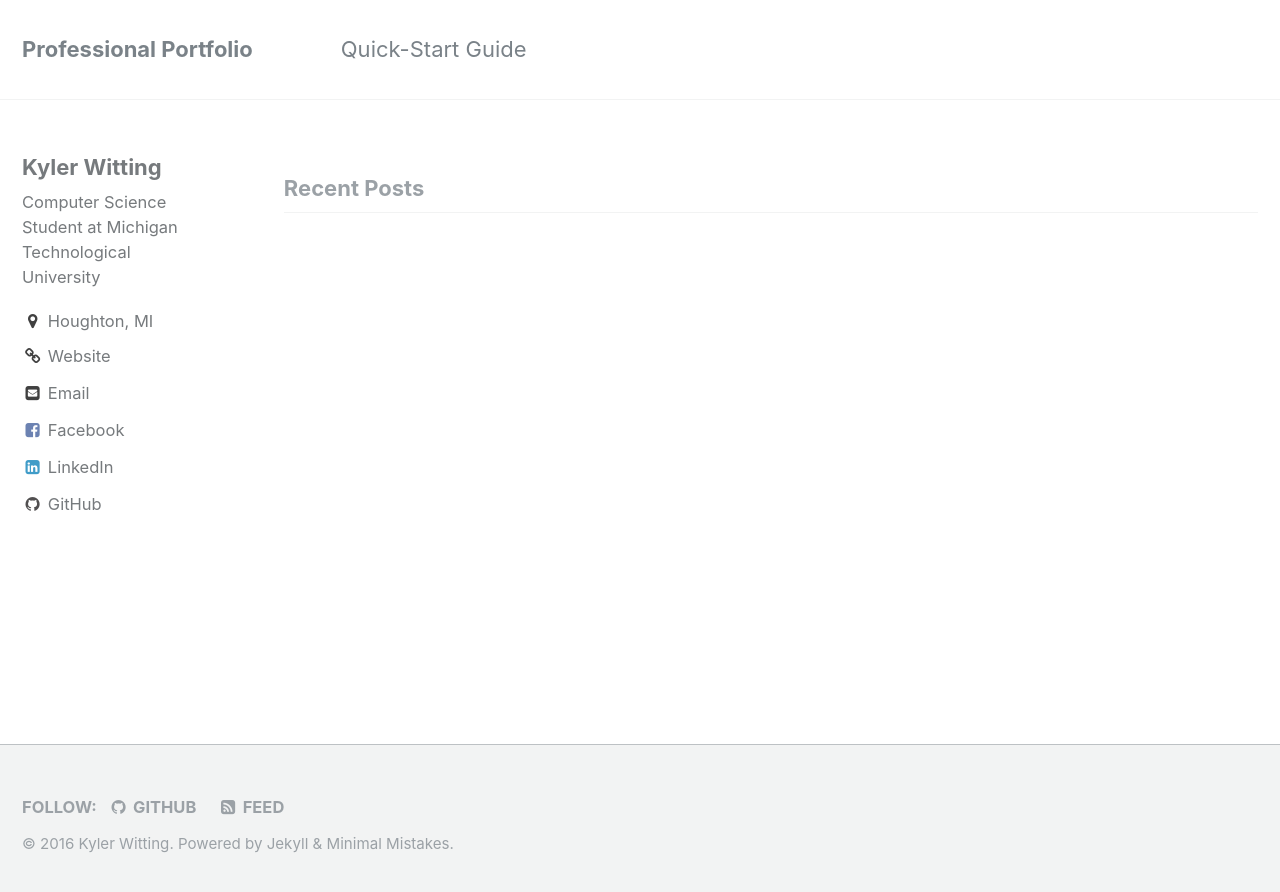
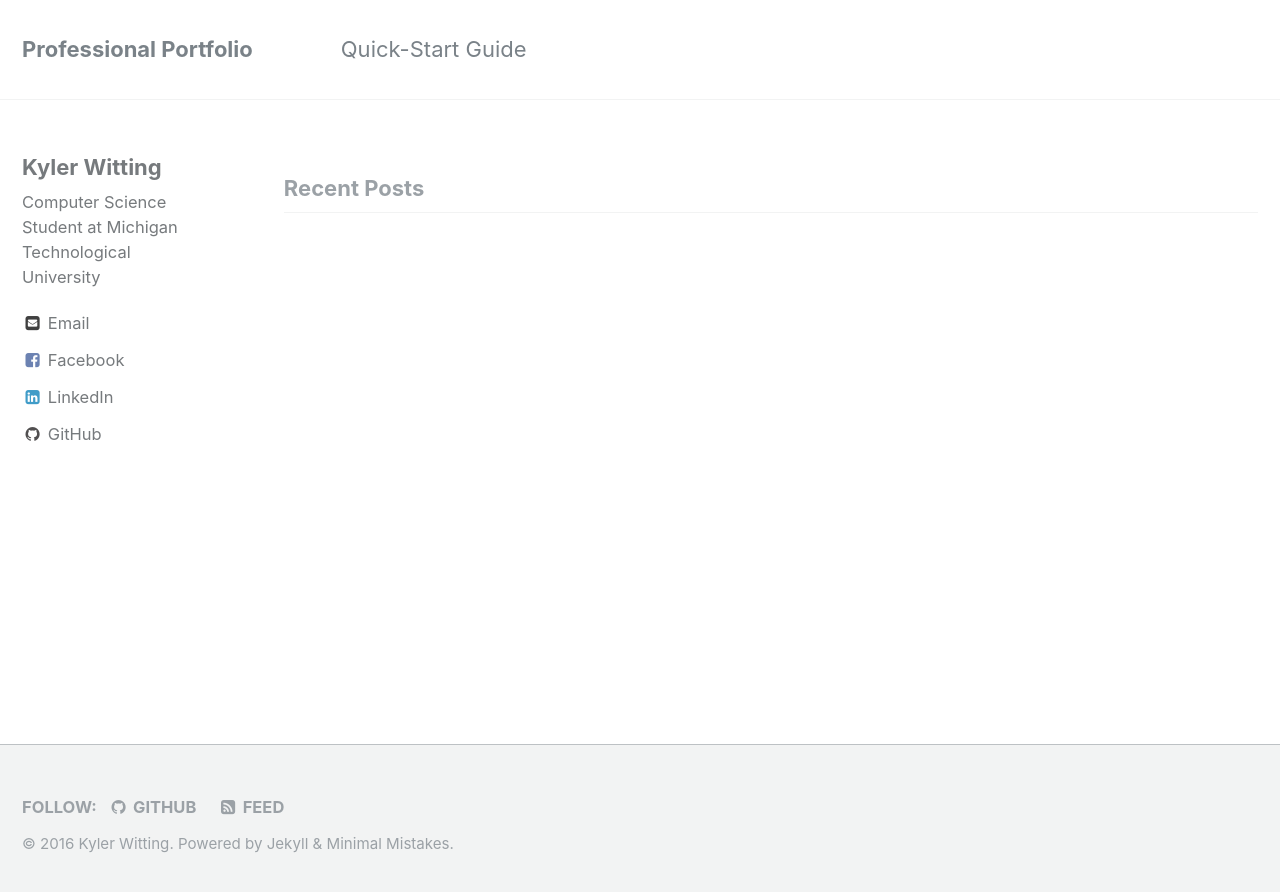
Before and after one commit to KylerWitting/KylerWitting.github.io, a Jekyll site: the page built from index.html, in a window 1280 px wide. Shown: the top 892 px of the page. Built offline with Jekyll 4.4.1, drawn with Linux system fonts in a browser that asks for light colours; the list of posts is cut into pages by our own code.

Commit message:
Setting Default Behavior

```diff
--- a/_config.yml
+++ b/_config.yml
@@ -80,9 +80,9 @@ author:
   name             : "Kyler Witting"
   avatar           : # path of avatar image, e.g. "/assets/images/bio-photo.jpg" - No photo yet
   bio              : "Computer Science Student at Michigan Technological University"
-  location         : "Houghton, MI"
+  location         : # "Houghton, MI"
   email            : "KylerWitting@gmail.com"
-  uri              : "http://kylerwitting.com/"
+  uri              : # "http://kylerwitting.com/"
   bitbucket        :
   codepen          :
   dribbble         :
@@ -242,5 +242,5 @@ defaults:
       author_profile: true
       read_time: true
       comments: # true
-      share: true
-      related: true
+      share: false
+      related: false
```
